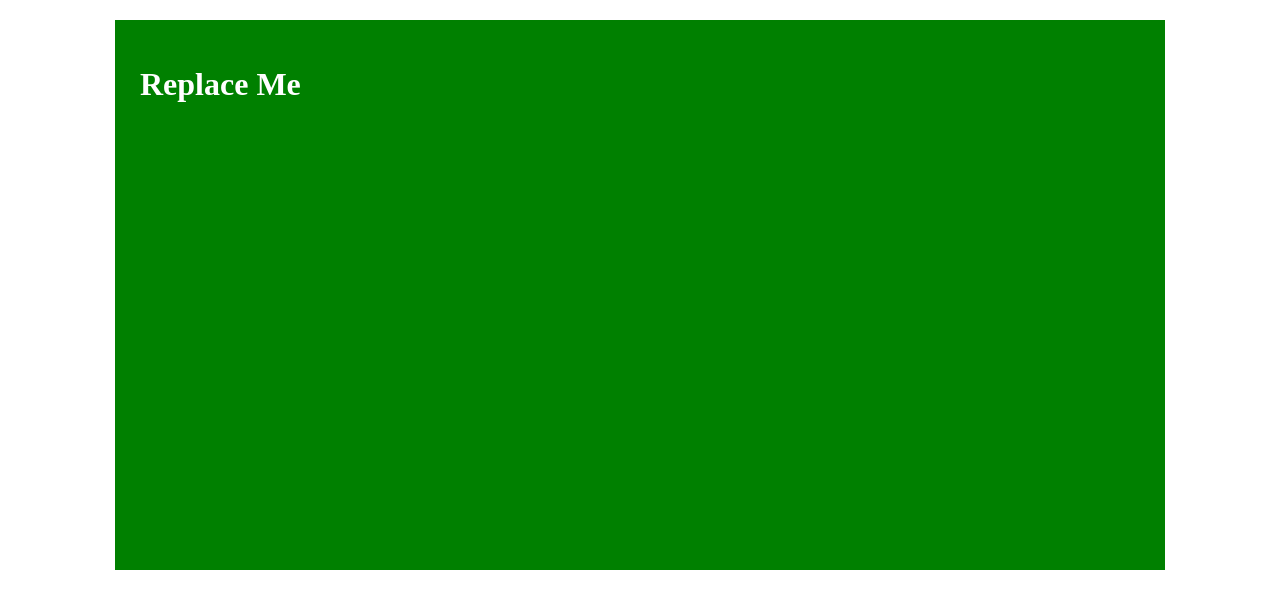
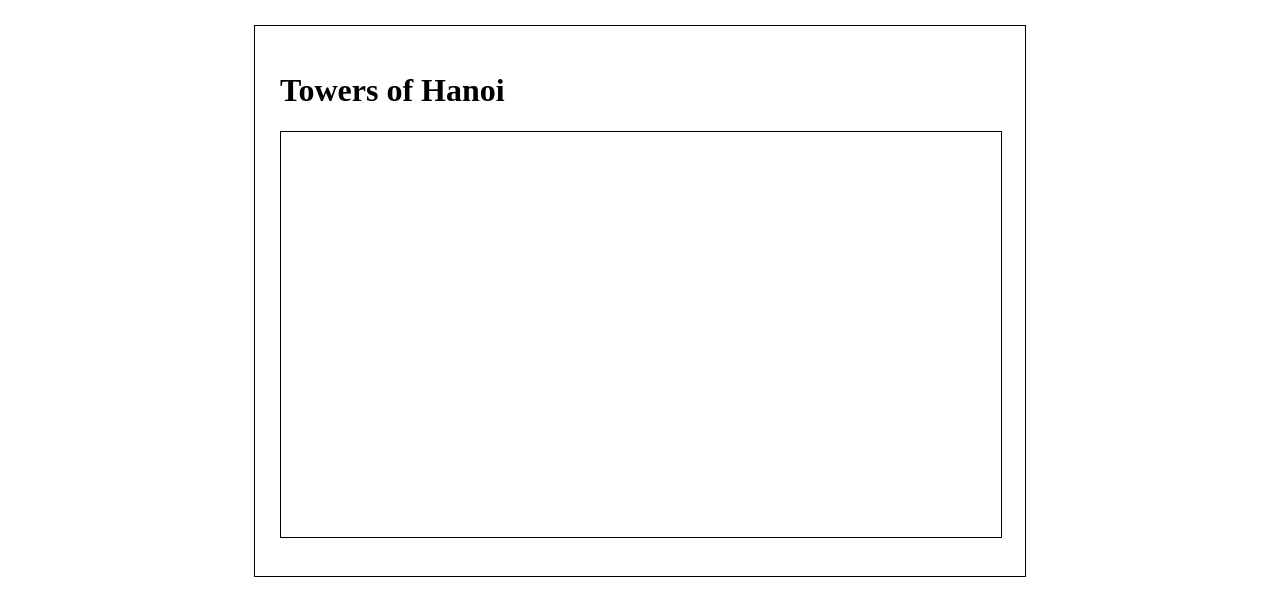
Before and after one commit to dylan-chong/towers-of-hanoi, a website: page src/index.html in a window 1280 px wide. Drawn offline with nearby package versions, Linux system fonts and the light colour scheme; files that its build step writes are made by us from their sources.

Commit message:
Added canvas and adjusted layout

```diff
--- a/src/index.html
+++ b/src/index.html
@@ -22,7 +22,9 @@
 <body>
 
 <div class="page-container">
-  <h1>Replace Me</h1>
+  <h1>Towers of Hanoi</h1>
+
+  <canvas class="game-canvas"></canvas>
 </div>
 
 </body>
--- a/src/styles.scss
+++ b/src/styles.scss
@@ -1,15 +1,29 @@
 .page-container {
-  margin: 20px auto;
-  padding: 25px;
+  $padding: 25px;
+  $page-width: 770px - $padding * 2;
+  margin: 25px auto;
+  padding: $padding;
 
-  width: 90%;
-  min-width: 700px;
-  max-width: 1000px;
+  width: 100%;
+  min-width: $page-width;
+  max-width: $page-width;
   min-height: 500px;
 
-  background-color: green;
+  border: 1px solid black;
 
   h1 {
-    color: white;
+
+  }
+
+  .game-canvas {
+    display: block;
+    position: relative;
+    margin: 0 auto;
+
+    $game-width: $page-width;
+    width: $game-width;
+    height: $game-width / 16px * 9px;
+
+    border: 1px solid black;
   }
 }
```
